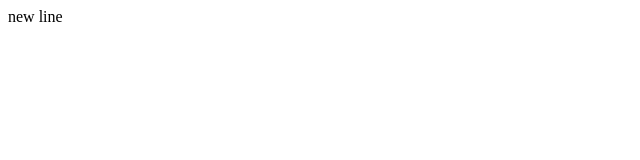
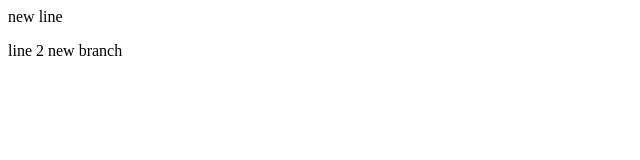
Before and after one commit to adithyadev-2005/localrepo, a plain HTML site: page index.html in a window 1280 px wide. Shown: the full height of the page, 0-640 px from the left. Drawn offline with Linux system fonts and the light colour scheme.

Commit message:
add new feature

```diff
--- a/index.html
+++ b/index.html
@@ -1 +1,2 @@
 <p>new line</p>
+<p>line 2 new branch</p>
```
